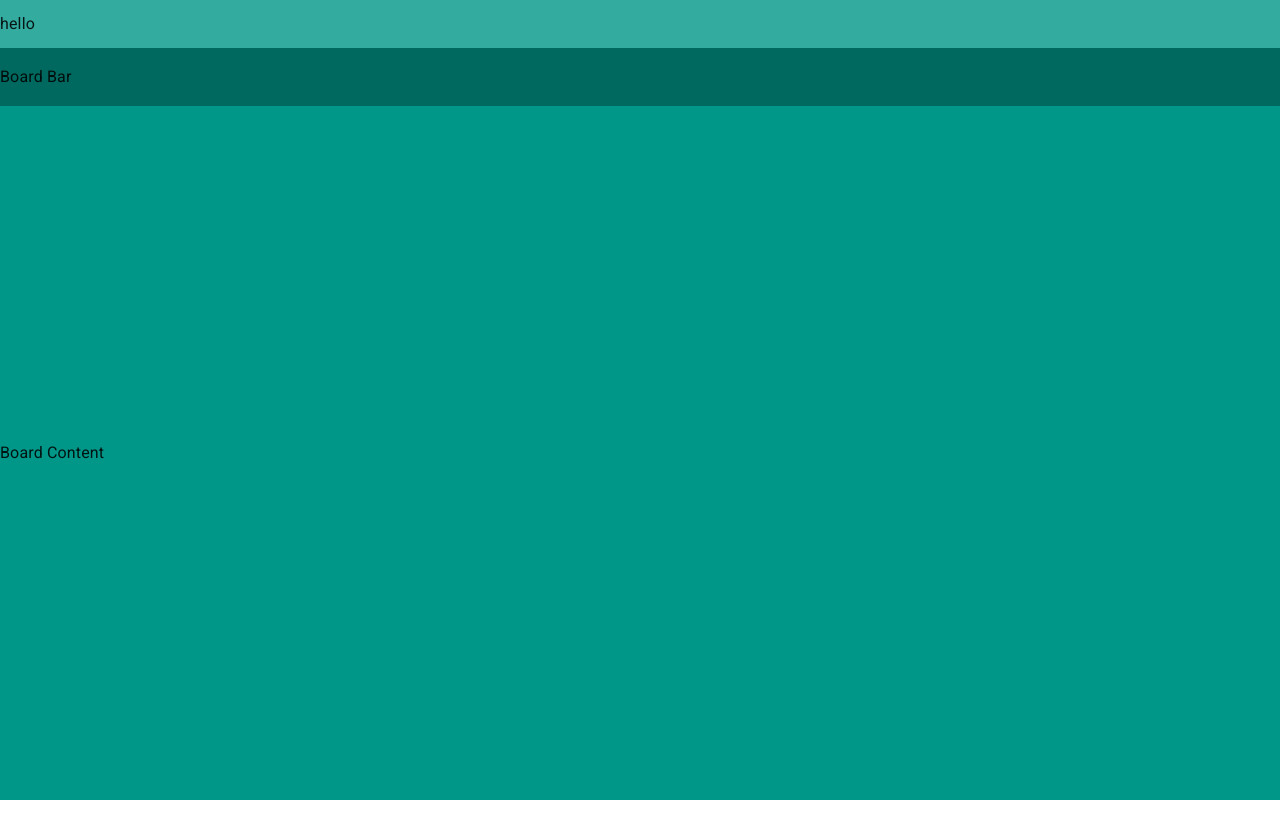
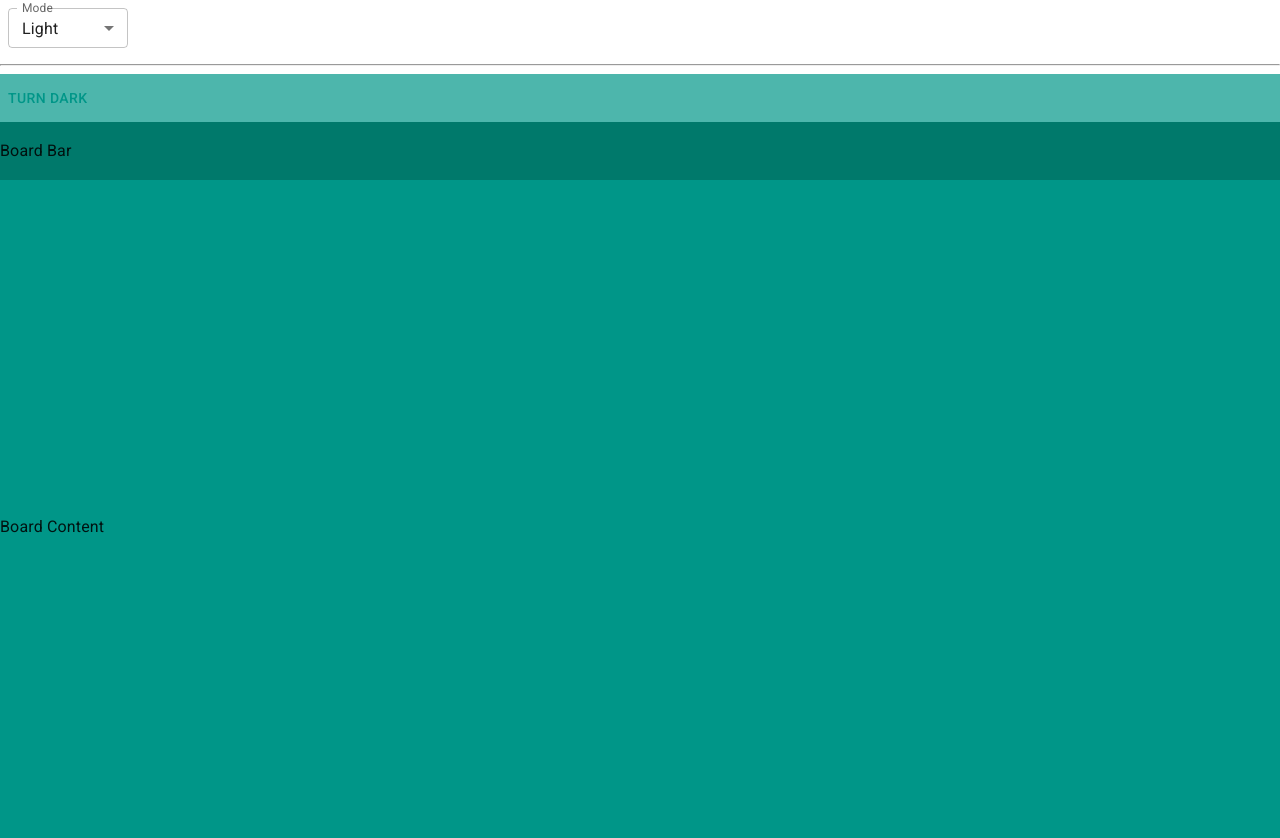
Before and after one commit to NguyenThanhToan903/trello-web, a React (Vite) app: page / in a window 1280 px wide. Shown: the top 838 px of the page. Before the commit the page ends 800 px from the top, so only its background shows below. Built offline with nearby package versions, Linux system fonts and the light colour scheme.

Commit message:
update dark mode

```diff
--- a/src/App.jsx
+++ b/src/App.jsx
@@ -1,9 +1,65 @@
 import Container from "@mui/material/Container";
 import Box from "@mui/material/Box";
+import Button from "@mui/material/Button";
+// import useMediaQuery from "@mui/material/useMediaQuery";
+import { useColorScheme } from "@mui/material/styles";
+import InputLabel from "@mui/material/InputLabel";
+import MenuItem from "@mui/material/MenuItem";
+import FormControl from "@mui/material/FormControl";
+import Select from "@mui/material/Select";
+
+function ModeSelect() {
+  const { mode, setMode } = useColorScheme();
+
+  const handleChange = (event) => {
+    const selectedMode = event.target.value;
+    setMode(selectedMode);
+    // if (selectRef.current) {
+    //   selectRef.current.blur(); // Bỏ focus sau khi chọn
+    // }
+    // setAge(event.target.value);
+  };
+
+  return (
+    <FormControl sx={{ m: 1, minWidth: 120 }} size="small">
+      <InputLabel id="label-select-dark-light-mode">Mode</InputLabel>
+      <Select
+        labelId="label-select-dark-light-mode"
+        id="select-dark-light-mode"
+        value={mode}
+        label="Age"
+        // variant="outlined" // or "filled" or "standard"
+        // disableUnderline // Thêm dòng này
+        // InputProps={{ disableUnderline: true }} // Thêm dòng này
+        onChange={handleChange}
+      >
+        <MenuItem value="light">Light</MenuItem>
+        <MenuItem value="dark">Dark</MenuItem>
+        <MenuItem value="system">System</MenuItem>
+      </Select>
+    </FormControl>
+  );
+}
+
+function ModeToggle() {
+  const { mode, setMode } = useColorScheme();
+  // const prefersDarkMode = useMediaQuery("(prefers-color-scheme: dark)");
+  return (
+    <Button
+      onClick={() => {
+        setMode(mode === "light" ? "dark" : "light");
+      }}
+    >
+      {mode === "light" ? "Turn dark" : "Turn light"}
+    </Button>
+  );
+}
 // import theme from "./theme";
 function App() {
   return (
     <>
+      <ModeSelect />
+      <hr />
       <Container disableGutters maxWidth={false} sx={{ height: "100vh" }}>
         <Box
           sx={{
@@ -14,7 +70,7 @@
             alignItems: "center",
           }}
         >
-          hello
+          <ModeToggle />
         </Box>
         <Box
           sx={{
--- a/src/theme.js
+++ b/src/theme.js
@@ -1,3 +1,4 @@
+import { teal, deepOrange, cyan, orange } from "@mui/material/colors";
 import { experimental_extendTheme as extendTheme } from "@mui/material/styles";
 
 const theme = extendTheme({
@@ -8,16 +9,14 @@
   colorSchemes: {
     light: {
       palette: {
-        primary: {
-          main: "#009688",
-        },
+        primary: teal,
+        secondary: deepOrange,
       },
     },
     dark: {
       palette: {
-        primary: {
-          main: "#fff",
-        },
+        primary: cyan,
+        secondary: orange,
       },
     },
   },
```
Also changed, not shown: src/components/ModeSelect/index.jsx (+31 -5 lines).
